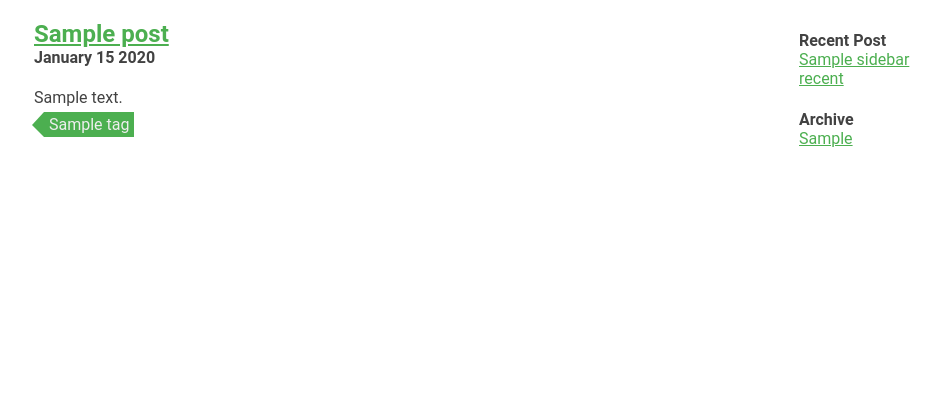
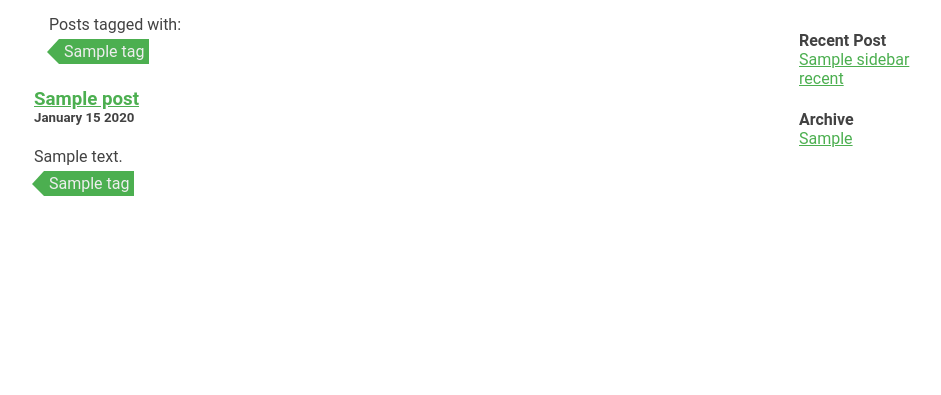
Before and after one commit to arpiper/django_pipes_blog, a Django app: template django_pipes_blog/templates/django_pipes_blog/multipost.html in a window 1280 px wide. Shown: the part 100-495 px from the top of the page, without its empty margins (156-1097 px from the left). Run offline with Django 3.2, Linux system fonts and the light colour scheme; the template is opened without the code that fills it: most values are stand-ins (such as "Sample title", 1, 10 or a date in 2020).

Commit message:
search posts by tags view

```diff
--- a/django_pipes_blog/static/django_pipes_blog/styles.css
+++ b/django_pipes_blog/static/django_pipes_blog/styles.css
@@ -104,6 +104,10 @@ a:visited {
   color: var(--color-main);
 }
 
+.posts-by-tag {
+  margin: 15px;
+}
+
 .tags {
   display: flex;
   align-items: center;
--- a/django_pipes_blog/templates/django_pipes_blog/multipost.html
+++ b/django_pipes_blog/templates/django_pipes_blog/multipost.html
@@ -5,16 +5,27 @@
 {% endblock page_title %}
 {% block content %}
 
+{% if tag %}
+  <div class="posts-by-tag">
+    <span>Posts tagged with:</span>
+    <div class="tags">
+      <a href="{% url 'django_pipes_blog:tags' tag %}">
+        <span class="tag">{{ tag }}</span>
+      </a>
+    </div>
+  </div>
+{% endif %}
+
 {% for post in posts %}
   <div class="blog-post">
     <a href="{% url 'django_pipes_blog:post' year=post.year month=post.month day=post.day slug=post.slug %}">
-      <h2 class="title">{{ post.title }}</h2>
+      <h3 class="title">{{ post.title }}</h3>
     </a>
-    <h4 class="date-published">{{ post.date_published|date:"F d Y" }}</h4>
+    <h5 class="date-published">{{ post.date_published|date:"F d Y" }}</h5>
     <span class="text">{{ post.textblock_set.0.text|truncatechars:100 }}</span>
     <div class="tags">
       {% for t in post.tags %}
-        <a href="">
+        <a href="{% url 'django_pipes_blog:tags' t %}">
           <span class="tag">{{ t }}</span>
         </a>
       {% endfor %}
--- a/django_pipes_blog/urls.py
+++ b/django_pipes_blog/urls.py
@@ -17,4 +17,5 @@ urlpatterns = [
     path('post/new/', views.NewPostView.as_view(), name='new_post'),
     path('post/<int:pk>/preview/', views.SinglePostView.as_view(), name='preview_post'),
     path('post/<int:pk>/edit/', views.EditPostView.as_view(), name='edit_post'),
+    path('tags/<str:tags>/', views.SearchTagsView.as_view(), name='tags'),
 ]
```
Also changed, not shown: django_pipes_blog/views.py (+23 -0 lines).
